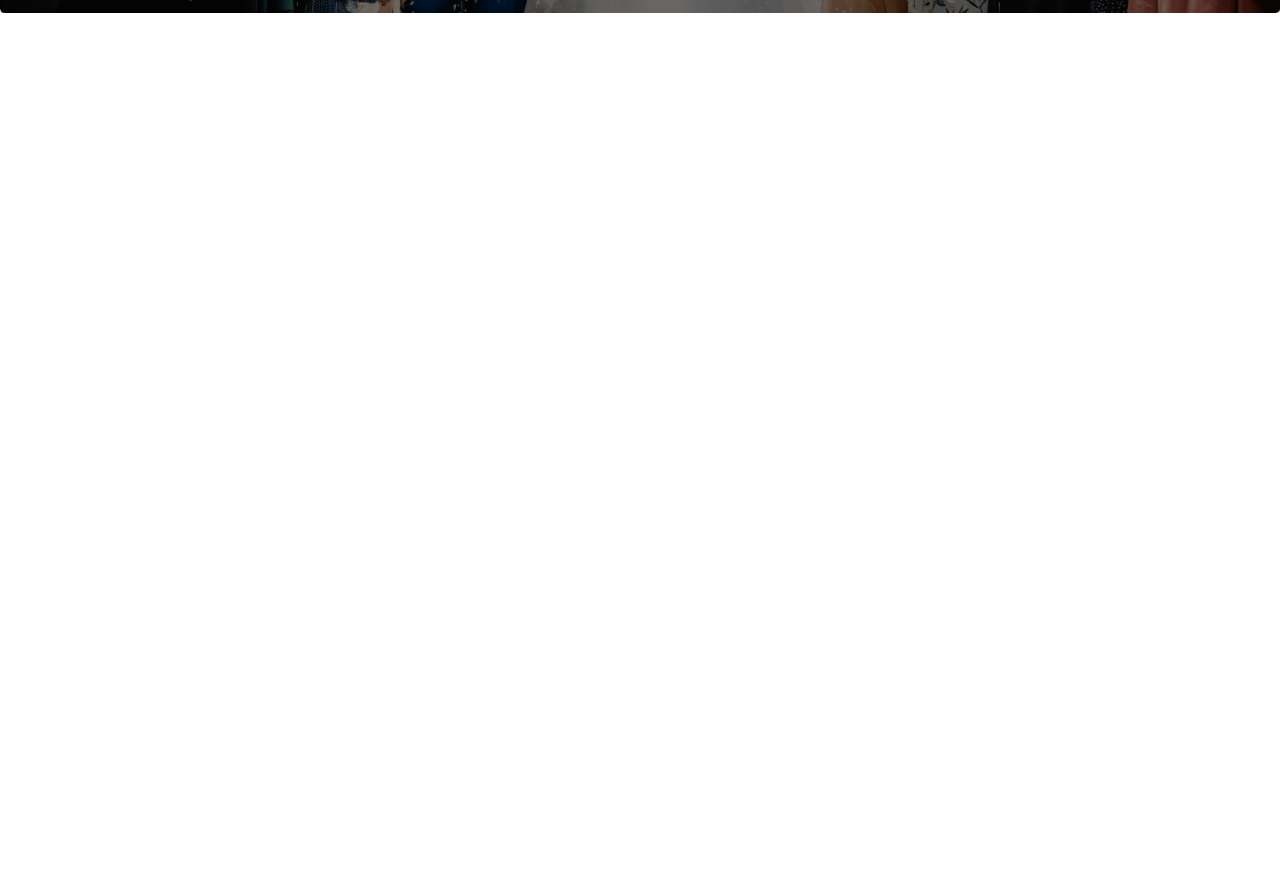
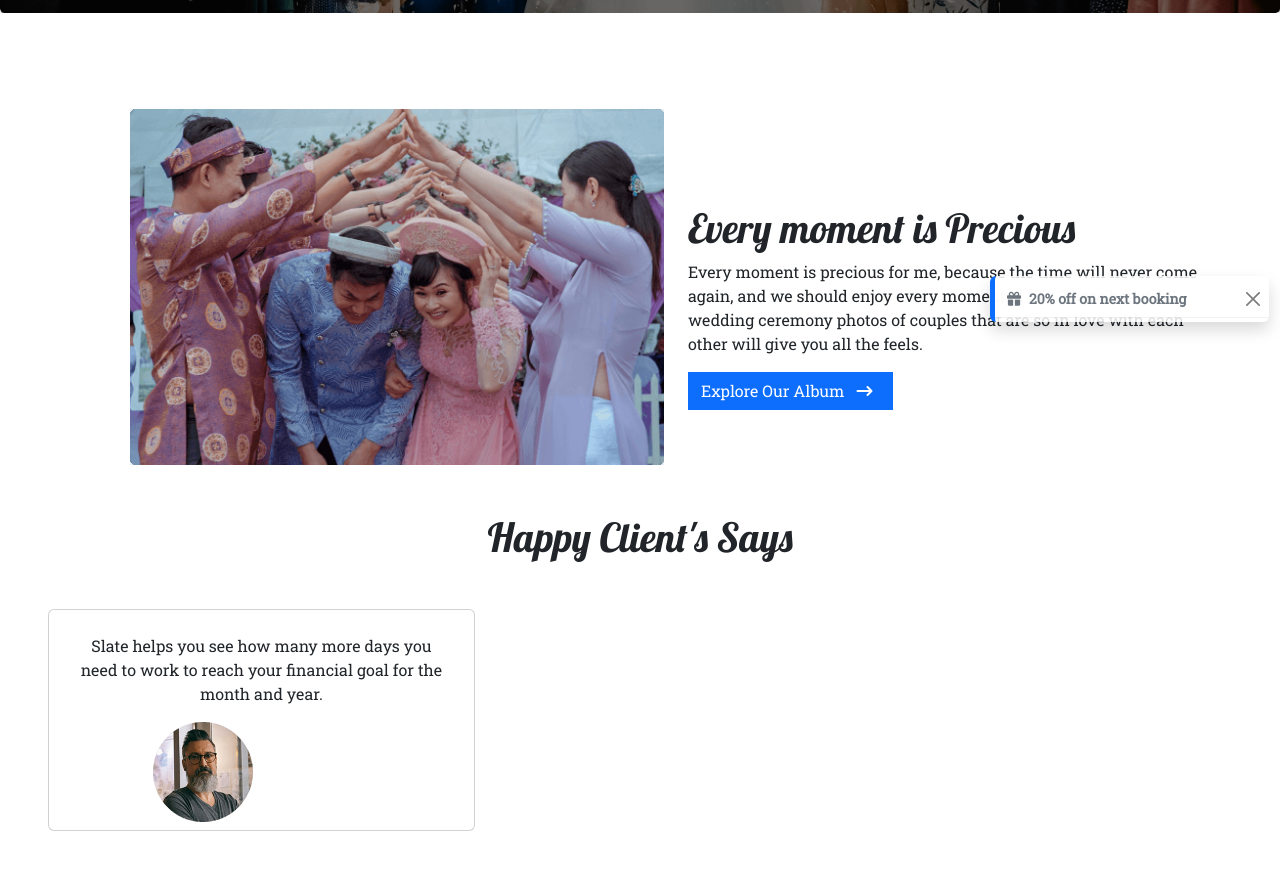
Before and after one commit to LaboneeAktar/practice-conventioncenter, a plain HTML site: page index.html in a window 1280 px wide. Shown: the part 610-1480 px from the top of the page. Before the commit the page ends 800 px from the top, so only its background shows below. Drawn offline with nearby package versions, Linux system fonts and the light colour scheme.

Commit message:
wedding section

```diff
--- a/index.html
+++ b/index.html
@@ -12,6 +12,8 @@
     <link rel="preconnect" href="https://fonts.gstatic.com" crossorigin>
     <link href="https://fonts.googleapis.com/css2?family=Lobster&display=swap" rel="stylesheet">
     <link href="https://fonts.googleapis.com/css2?family=Roboto+Slab&display=swap" rel="stylesheet">
+    <!-- Font Awesome -->
+    <script src="https://kit.fontawesome.com/0a3ed02156.js" crossorigin="anonymous"></script>
     <!-- Stylesheet  -->
     <link rel="stylesheet" href="style.css">
 </head>
@@ -20,7 +22,7 @@
     <header>
         <nav class="navbar navbar-expand-lg bg-light">
             <div class="container-fluid">
-                <a class="navbar-brand mx-md-5 my-md-4" href="#">Abacus Convention Center</a>
+                <a class="navbar-brand mx-md-5 my-md-4" href="#"><strong>Abacus Convention Center</strong></a>
                 <button class="navbar-toggler" type="button" data-bs-toggle="collapse" data-bs-target="#navbarNav"
                     aria-controls="navbarNav" aria-expanded="false" aria-label="Toggle navigation">
                     <span class="navbar-toggler-icon"></span>
@@ -45,6 +47,7 @@
         </nav>
     </header>
     <main>
+        <section>
             <div id="carouselExampleCaptions" class="carousel slide carousel-fade" data-bs-ride="false">
                 <div class="carousel-indicators">
                     <button type="button" data-bs-target="#carouselExampleCaptions" data-bs-slide-to="0" class="active"
@@ -63,7 +66,8 @@
                                 Next Event</h1>
                             <p>Find & Book wedding services online in all Bangladeshi cities - Photographers, Makeup
                                 Artists, Venues, Bridal Wears, Decorators & more.</p>
-                        <a href="#" class="btn btn-light text-primary px-4" role="button" data-bs-toggle="button">Book
+                            <a href="#" class="btn btn-light text-primary px-4" role="button"
+                                data-bs-toggle="button">Book
                                 Now</a>
                         </div>
                     </div>
@@ -75,7 +79,8 @@
                                 Next Event</h1>
                             <p>Find & Book wedding services online in all Bangladeshi cities - Photographers, Makeup
                                 Artists, Venues, Bridal Wears, Decorators & more.</p>
-                        <a href="#" class="btn btn-light text-primary px-4" role="button" data-bs-toggle="button">Book
+                            <a href="#" class="btn btn-light text-primary px-4" role="button"
+                                data-bs-toggle="button">Book
                                 Now</a>
                         </div>
                     </div>
@@ -87,7 +92,8 @@
                                 Next Event</h1>
                             <p>Find & Book wedding services online in all Bangladeshi cities - Photographers, Makeup
                                 Artists, Venues, Bridal Wears, Decorators & more.</p>
-                        <a href="#" class="btn btn-light text-primary px-4" role="button" data-bs-toggle="button">Book
+                            <a href="#" class="btn btn-light text-primary px-4" role="button"
+                                data-bs-toggle="button">Book
                                 Now</a>
                         </div>
                     </div>
@@ -103,6 +109,49 @@
                     <span class="visually-hidden">Next</span>
                 </button>
             </div>
+        </section>
+
+        <section>
+            <div class="container d-md-flex justify-content-md-center align-items-md-center">
+                <div class="col-md-6">
+                    <img class="img-fluid m-md-5 mb-2 pt-5 pe-md-4" src="images/wedding.png" alt="">
+                </div>
+                <div class="col-md-6">
+
+                    <h1 class="ms-5">Every moment is Precious</h1>
+                    <p class="ms-md-5">Every moment is precious for me, because the time will never come again, and we
+                        should enjoy
+                        every moment of life. These beautiful wedding ceremony photos of couples that are so in love
+                        with each other will give you all the feels.</p>
+                    <a href="#" class="btn btn-primary rounded-0 ms-5 mb-sm-3" role="button"
+                        data-bs-toggle="button">Explore Our
+                        Album <i class="fa-solid fa-arrow-right-long px-2"></i></a>
+                    <div class="toast show w-50 py-1 border-start border-primary border-5 border-top-0 border-bottom-0 border-end-0"
+                        role="alert" aria-live="assertive" aria-atomic="true">
+                        <div class="toast-header">
+                            <i class="fa-solid fa-gift"></i>
+                            <strong class="me-auto ms-2">20% off on next booking</strong>
+                            <button type="button" class="btn-close" data-bs-dismiss="toast" aria-label="Close"></button>
+                        </div>
+                    </div>
+                </div>
+            </div>
+        </section>
+        <section>
+            <h1 class="text-center">Happy Client's Says</h1>
+            <div class="card col-md-4 m-md-5 p-md-2">
+                <div class="card-body">
+                    <p class="card-text text-center">Slate helps you see how
+                        many more days you need
+                        to work to reach your financial
+                        goal for the month and year.</p>
+                </div>
+                <div>
+                    <img class="img-fluid px-5 ms-5" src="images/person 1.png" alt="">
+                </div>
+            </div>
+        </section>
+
     </main>
 
 
--- a/style.css
+++ b/style.css
@@ -7,8 +7,26 @@ h1 {
     ;
 }
 
+.toast {
+    margin-left: 350px;
+    margin-top: -150px;
+    position: relative;
+}
+
+
+
+
 @media only screen and (max-width: 768px) and (min-width: 350px) {
     .carousel-item img {
         height: 500px;
     }
+
+    .container {
+        display: flex;
+        flex-direction: column-reverse;
+    }
+
+    .toast {
+        position: fixed;
+    }
 }
```
Lines whose indentation alone changed are shown as unchanged.
